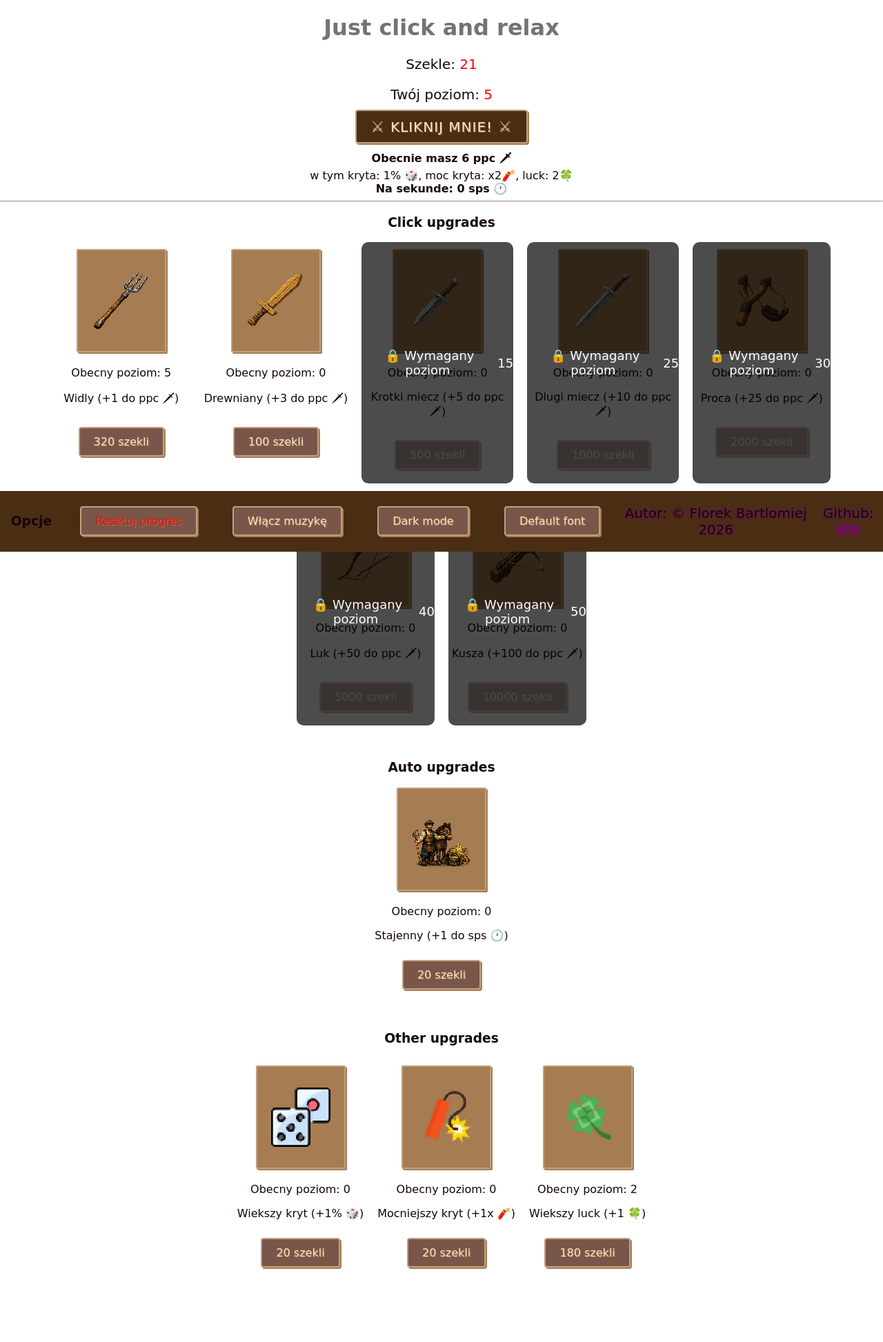
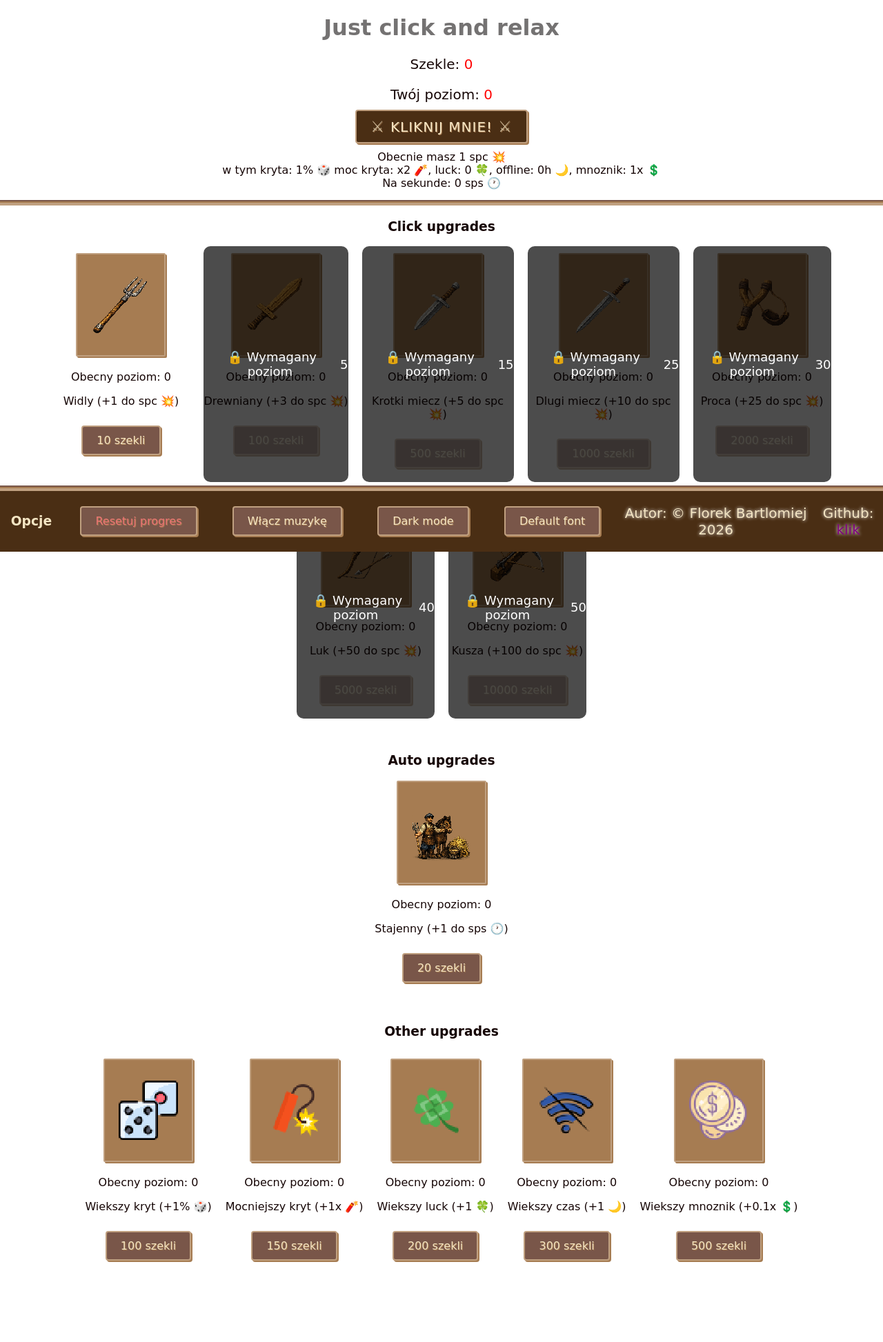
Before and after one commit to florroo/medieval_clicker, a Django app: page / in a window 1280 px wide. Shown: the whole page at 69% size. After the commit the page ends 1830 px from the top, so only its background shows below. Run offline with Django 5.2, Linux system fonts and the light colour scheme; data comes from the database, SQL or seed files in the repository; some web fonts are replaced.

Commit message:
adjustments

```diff
--- a/game/static/game/script.js
+++ b/game/static/game/script.js
@@ -256,6 +256,18 @@ function resetGame() {
         document.getElementById('points_per_second').innerText = data.points_per_second;
         document.getElementById('crit_multiplier').innerText = data.crit_multiplier;
         document.getElementById('crit_chance').innerText = data.crit_chance;
+        document.getElementById('luck').innerText = data.luck;
+        document.getElementById('time_offline').innerText = data.time_offline;
+        document.getElementById('shekel_multiplier').innerText = data.shekel_multiplier;
+
+        document.getElementById('upgrade_time_offline_cost').innerText = data.upgrade_time_offline_cost;
+        document.getElementById('upgrade_time_offline_level').innerText = data.upgrade_time_offline_level;
+
+        document.getElementById('upgrade_shekel_multiplier_cost').innerText = data.upgrade_shekel_multiplier_cost;
+        document.getElementById('upgrade_shekel_multiplier_level').innerText = data.upgrade_shekel_multiplier_level;
+
+        document.getElementById('upgrade_luck_cost').innerText = data.upgrade_luck_cost;
+        document.getElementById('upgrade_luck_level').innerText = data.upgrade_luck_level;
 
         // crit system
         document.getElementById('crit_chance_upgrade_cost').innerText = data.crit_chance_upgrade_cost;
@@ -454,6 +466,54 @@ function buyLuckUpgrade() {
     });
 }
 
+
+function buyTimeOfflineUpgrade() {
+    fetch('/buy-time-offline/', {
+        method: 'POST',
+        headers: {
+            'X-CSRFToken': getCookie('csrftoken'),
+            'Content-Type': 'application/json'
+        }
+    })
+    .then(res => res.json())
+    .then(data => {
+        document.getElementById('points').innerText = data.points;
+        document.getElementById('time_offline').innerText = data.time_offline;
+        document.getElementById('upgrade_time_offline_level').innerText = data.upgrade_time_offline_level;
+        document.getElementById('upgrade_time_offline_cost').innerText = data.upgrade_time_offline_cost;
+
+        updateTitle(data.points);
+
+        const upgradeSound = document.getElementById("upgrade_sound");
+        upgradeSound.currentTime = 0;
+        upgradeSound.play().catch(err => console.log(err));
+    });
+}
+
+
+function buyShekelMultiplierUpgrade() {
+    fetch('/buy-shekel-multiplier/', {
+        method: 'POST',
+        headers: {
+            'X-CSRFToken': getCookie('csrftoken'),
+            'Content-Type': 'application/json'
+        }
+    })
+    .then(res => res.json())
+    .then(data => {
+        document.getElementById('points').innerText = data.points;
+        document.getElementById('shekel_multiplier').innerText = data.shekel_multiplier;
+        document.getElementById('upgrade_shekel_multiplier_level').innerText = data.upgrade_shekel_multiplier_level;
+        document.getElementById('upgrade_shekel_multiplier_cost').innerText = data.upgrade_shekel_multiplier_cost;
+
+        updateTitle(data.points);
+
+        const upgradeSound = document.getElementById("upgrade_sound");
+        upgradeSound.currentTime = 0;
+        upgradeSound.play().catch(err => console.log(err));
+    });
+}
+
 setInterval(() => {
     const points_per_second = parseInt(document.getElementById("points_per_second").innerText);
     const pointsEl = document.getElementById("points");
--- a/game/static/game/style.css
+++ b/game/static/game/style.css
@@ -10,10 +10,6 @@ body {
 }
 
 .name, .github {
-    text-shadow: 0 0 5px purple;
-}
-
-body.dark .name, body.dark .github {
     text-shadow: 0 0 5px white;
 }
 
@@ -21,6 +17,50 @@ body.dark ::-webkit-scrollbar-track {
     background: #000;
 }
 
+
+.tooltip {
+    position: relative;
+    cursor: help;
+}
+
+
+.tooltip-text {
+    visibility: hidden;
+    opacity: 0;
+
+    position: absolute;
+    bottom: 130%;
+    left: 50%;
+    transform: translateX(-50%);
+
+    min-width: 220px;
+    padding: 8px 12px;
+
+    background: #ffffff;
+    color: #000000;
+
+    border: 2px solid #c0a080;
+    border-radius: 5px;
+
+    font-size: 20px;
+    text-align: center;
+
+    transition: opacity 0.2s;
+    z-index: 1000;
+}
+
+
+.tooltip:hover .tooltip-text {
+    visibility: visible;
+    opacity: 1;
+}
+
+.break {
+    padding-top: 20px;
+    border-top: 4px solid #c0a080;
+    box-shadow: 0 -2px 0 #a67c52,
+                0 -4px 0 #795649;
+}
 
 .click_upgrades {
     display: flex;
@@ -64,12 +104,14 @@ body.dark {
 }
 
 .main_btn {
+    position: sticky;
+    top: 10px;
+    z-index: 50;
     font-size: 20px;
     background-color: #4a2e14;
     letter-spacing: 1px;
     text-transform: uppercase;
 }
-
 
 .main_btn::before {
     content: '⚔'; margin-right: 8px; font-size: 22px; opacity: 0.75;
@@ -112,7 +154,7 @@ h1 {
 
 
 .reset_btn {
-    color: red;
+    color: rgb(236, 115, 115);
 }
 
 .options {
@@ -122,6 +164,13 @@ h1 {
     width: 100%;
     z-index: 100;
     background-color: #4a2e14;
+    border-top: 4px solid #c0a080;
+    box-shadow: 0 -2px 0 #a67c52,
+                0 -4px 0 #795649;
+}
+
+.options h3, .options p {
+    color: #f4e5c3;
 }
 
 .buttons {
--- a/game/templates/game/click.html
+++ b/game/templates/game/click.html
@@ -15,30 +15,72 @@
 <body>
     <h1>Just click and relax</h1>
 
+    <p class="points_info">Szekle: <span id="points">{{ player.points }}</span></p>
+    <p class="points_info">Twój poziom: <span id="player_level">{{ player.player_level }}</span></p>
+
+    <button onclick="sendClick(event)" class="main_btn">Kliknij mnie!</button>
+
     <div class="main">
-        <p class="points_info">Szekle: <span id="points">{{ player.points }}</span></p>
-        <p class="points_info">Twój poziom: <span id="player_level">{{ player.player_level }}</span></p>
-        <button onclick="sendClick(event)" class="main_btn">Kliknij mnie!</button> <BR>
+        Obecnie masz <span id="points_per_click">{{ player.points_per_click }}</span> spc
+                <span class="tooltip">💥
+                    <span class="tooltip-text">
+                        Twoja moc uderzenia
+                    </span>
+                </span>
+                <BR>
 
-        <b> Obecnie masz <span id="points_per_click">{{ player.points_per_click }}</span> ppc 🗡</b> <BR>
-            w tym kryta: <span id="crit_chance">{{ player.crit_chance }}</span>% 🎲,
-            moc kryta: x<span id="crit_multiplier">{{ player.crit_multiplier }}</span>🧨,
-            luck: <span id="luck">{{ player.luck }}</span>🍀<BR>
-        <B>Na sekunde: <span id="points_per_second">{{ player.points_per_second }}</span> sps 🕐</B>
+        w tym kryta: <span id="crit_chance">{{ player.crit_chance }}</span>%
+            <span class="tooltip">🎲
+                <span class="tooltip-text">
+                    Szansa na trafienie krytyczne.
+                </span>
+            </span>
+
+        moc kryta: x<span id="crit_multiplier">{{ player.crit_multiplier }}</span>
+            <span class="tooltip">🧨,
+                <span class="tooltip-text">
+                    Moc krytyka
+                </span>
+            </span>
+
+        luck: <span id="luck">{{ player.luck }}</span>
+            <span class="tooltip">🍀,
+                <span class="tooltip-text">
+                    Twoje szczescie
+                </span>
+            </span>
+
+        offline: <span id="time_offline">{{ player.time_offline }}</span>h
+            <span class="tooltip">🌙,
+                <span class="tooltip-text">
+                    Czas przez ktory bedziesz zbieral szekle
+                </span>
+            </span>
+
+        mnoznik: <span id="shekel_multiplier">{{ player.shekel_multiplier }}</span>x
+            <span class="tooltip">💲
+                <span class="tooltip-text">
+                    Mnoznik szekli ktore otrzymujesz
+                </span>
+            </span>
+        <BR>
+
+        Na sekunde: <span id="points_per_second">{{ player.points_per_second }}</span> sps
+            <span class="tooltip">🕐
+                <span class="tooltip-text">
+                    Szekle na sekunde
+                </span>
+            </span>
     </div>
 
-
-    <hr>
-
-
-    <h3>Click upgrades</h3>
+    <h3 class="break">Click upgrades</h3>
     <div class="upgrades">
         <div class="click_upgrades">
             <div class="click_fork_upgrade upgrade-block" data-required-player-level="0">
                 <img src="{% static 'game/images/fork.png' %}" class="weapon-image">
 
                 <p>Obecny poziom: <span id="upgrade_level">{{ player.upgrade_level }}</span></p>
-                <p>Widly (+1 do ppc 🗡)</p>
+                <p>Widly (+1 do spc 💥)</p>
 
                 <button onclick="buyUpgrade()"><span id="cost">{{ player.upgrade_cost }}</span> szekli</button>
             </div>
@@ -47,7 +89,7 @@
                 <img src="{% static 'game/images/wooden_sword.png' %}" class="weapon-image">
 
                 <p>Obecny poziom: <span id="upgrade_wooden_sword_level">{{ player.upgrade_wooden_sword_level }}</span></p>
-                <p>Drewniany (+3 do ppc 🗡)</p>
+                <p>Drewniany (+3 do spc 💥)</p>
 
                 <button onclick="buyWoodenSwordUpgrade()"><span id="upgrade_wooden_sword_cost">{{ player.upgrade_wooden_sword_cost }}</span> szekli</button>
 
@@ -58,7 +100,7 @@
                 <img src="{% static 'game/images/short_sword.png' %}" class="weapon-image">
 
                 <p>Obecny poziom: <span id="upgrade_short_sword_level">{{ player.upgrade_short_sword_level }}</span></p>
-                <p>Krotki miecz (+5 do ppc 🗡)</p>
+                <p>Krotki miecz (+5 do spc 💥)</p>
 
                 <button onclick="buyShortSwordUpgrade()"><span id="upgrade_short_sword_cost">{{ player.upgrade_short_sword_cost }}</span> szekli</button>
 
@@ -69,7 +111,7 @@
                 <img src="{% static 'game/images/long_sword.png' %}" class="weapon-image">
 
                 <p>Obecny poziom: <span id="upgrade_long_sword_level">{{ player.upgrade_long_sword_level }}</span></p>
-                <p>Dlugi miecz (+10 do ppc 🗡)</p>
+                <p>Dlugi miecz (+10 do spc 💥)</p>
 
                 <button onclick="buyLongSwordUpgrade()"><span id="upgrade_long_sword_cost">{{ player.upgrade_long_sword_cost }} </span> szekli</button>
 
@@ -80,7 +122,7 @@
                 <img src="{% static 'game/images/slingshot.png' %}" class="weapon-image">
 
                 <p>Obecny poziom: <span id="upgrade_slingshot_level">{{ player.upgrade_slingshot_level }}</span></p>
-                <p>Proca (+25 do ppc 🗡)</p>
+                <p>Proca (+25 do spc 💥)</p>
 
                 <button onclick="buySlingshotUpgrade()"><span id="upgrade_slingshot_cost">{{ player.upgrade_slingshot_cost }} </span> szekli</button>
 
@@ -91,7 +133,7 @@
                 <img src="{% static 'game/images/bow.png' %}" class="weapon-image">
 
                 <p>Obecny poziom: <span id="upgrade_bow_level">{{ player.upgrade_bow_level }}</span></p>
-                <p>Luk (+50 do ppc 🗡)</p>
+                <p>Luk (+50 do spc 💥)</p>
 
                 <button onclick="buyBowUpgrade()"><span id="upgrade_bow_cost">{{ player.upgrade_bow_cost }}</span> szekli</button>
 
@@ -102,7 +144,7 @@
                 <img src="{% static 'game/images/crossbow.png' %}" class="weapon-image">
 
                 <p>Obecny poziom: <span id="upgrade_crossbow_level">{{ player.upgrade_crossbow_level }}</span></p>
-                <p>Kusza (+100 do ppc 🗡)</p>
+                <p>Kusza (+100 do spc 💥)</p>
 
                 <button onclick="buyCrossbowUpgrade()"><span id="upgrade_crossbow_cost">{{ player.upgrade_crossbow_cost }} </span> szekli</button>
 
@@ -154,6 +196,24 @@
 
                 <button onclick="buyLuckUpgrade()"><span id="upgrade_luck_cost">{{ player.upgrade_luck_cost }} </span> szekli</button>
             </div>
+
+            <div class="time_offline_upgrade crit-block">
+                <img src="{% static 'game/images/offline.png' %}" class="weapon-image">
+
+                <p>Obecny poziom: <span id="upgrade_time_offline_level">{{ player.upgrade_time_offline_level }}</span></p>
+                <p>Wiekszy czas (+1 🌙)</p>
+
+                <button onclick="buyTimeOfflineUpgrade()"><span id="upgrade_time_offline_cost">{{ player.upgrade_time_offline_cost }} </span> szekli</button>
+            </div>
+
+            <div class="shekel_multiplier_upgrade crit-block">
+                <img src="{% static 'game/images/shekel_multiplier.png' %}" class="weapon-image">
+
+                <p>Obecny poziom: <span id="upgrade_shekel_multiplier_level">{{ player.upgrade_shekel_multiplier_level }}</span></p>
+                <p>Wiekszy mnoznik (+0.1x 💲)</p>
+
+                <button onclick="buyShekelMultiplierUpgrade()"><span id="upgrade_shekel_multiplier_cost">{{ player.upgrade_shekel_multiplier_cost }} </span> szekli</button>
+            </div>
         </div>
     </div>
 
--- a/game/urls.py
+++ b/game/urls.py
@@ -16,6 +16,8 @@ urlpatterns = [
     path('buy-crit-chance/', views.buy_crit_chance_upgrade, name='buy_crit_chance_upgrade'),
     path('buy-crit-multiplier/', views.buy_crit_multiplier_upgrade, name='buy_crit_multiplier_upgrade'),
     path('buy-luck/', views.buy_luck_upgrade, name='buy_luck_upgrade'),
+    path('buy-time-offline/', views.buy_time_offline_upgrade, name='buy_time_offline_upgrade'),
+    path('buy-shekel-multiplier/', views.buy_shekel_multiplier_upgrade, name='buy_shekel_multiplier_upgrade'),
 
     # path('boss-hit/', views.boss_hit, name='boss_hit'),
 ]
--- a/game/views.py
+++ b/game/views.py
@@ -75,42 +75,45 @@ def reset_game(request):
         player.points_per_click = 1
         player.upgrade_cost = 10
         player.upgrade_level = 0
+
         player.luck = 0
         player.upgrade_luck_level = 0
-        player.upgrade_luck_cost = 20
+        player.upgrade_luck_cost = 200
+
+        player.time_offline = 0
+        player.upgrade_time_offline_cost = 300
+        player.upgrade_time_offline_level = 0
+
+        player.shekel_multiplier = 1
+        player.upgrade_shekel_multiplier_level = 0
+        player.upgrade_shekel_multiplier_cost = 500
 
         # weapons
-        player.wooden_sword_per_click = 3
         player.upgrade_wooden_sword_cost = 100
         player.upgrade_wooden_sword_level = 0
 
-        player.short_sword_per_click = 5
         player.upgrade_short_sword_cost = 500
         player.upgrade_short_sword_level = 0
 
-        player.long_sword_per_click = 10
         player.upgrade_long_sword_cost = 1000
         player.upgrade_long_sword_level = 0
 
-        player.slingshot_per_click = 20
         player.upgrade_slingshot_cost = 2000
         player.upgrade_slingshot_level = 0
 
-        player.bow_per_click = 50
         player.upgrade_bow_cost = 5000
         player.upgrade_bow_level = 0
 
-        player.crossbow_per_click = 100
         player.upgrade_crossbow_cost = 10000
         player.upgrade_crossbow_level = 0
 
         # crit system
         player.crit_chance = 1
-        player.crit_chance_upgrade_cost = 20
+        player.crit_chance_upgrade_cost = 100
         player.upgrade_crit_chance_level = 0
 
         player.crit_multiplier = 2
-        player.crit_multiplier_upgrade_cost = 20
+        player.crit_multiplier_upgrade_cost = 150
         player.upgrade_crit_multiplier_level = 0
 
         # auto click
@@ -131,27 +134,29 @@ def reset_game(request):
             'upgrade_luck_level': player.upgrade_luck_level,
             'upgrade_luck_cost': player.upgrade_luck_cost,
 
-            'wooden_sword_per_click': player.wooden_sword_per_click,
+            'shekel_multiplier': player.shekel_multiplier,
+            'upgrade_shekel_multiplier_cost': player.upgrade_shekel_multiplier_cost,
+            'upgrade_shekel_multiplier_level': player.upgrade_shekel_multiplier_level,
+
+            'time_offline': player.time_offline,
+            'upgrade_time_offline_cost': player.upgrade_time_offline_cost,
+            'upgrade_time_offline_level': player.upgrade_time_offline_level,
+
             'upgrade_wooden_sword_cost': player.upgrade_wooden_sword_cost,
             'upgrade_wooden_sword_level': player.upgrade_wooden_sword_level,
 
-            'short_sword_per_click': player.short_sword_per_click,
             'upgrade_short_sword_cost': player.upgrade_short_sword_cost,
             'upgrade_short_sword_level': player.upgrade_short_sword_level,
 
-            'long_sword_per_click': player.long_sword_per_click,
             'upgrade_long_sword_cost': player.upgrade_long_sword_cost,
             'upgrade_long_sword_level': player.upgrade_long_sword_level,
 
-            'slingshot_per_click': player.slingshot_per_click,
             'upgrade_slingshot_cost': player.upgrade_slingshot_cost,
             'upgrade_slingshot_level': player.upgrade_slingshot_level,
 
-            'bow_per_click': player.bow_per_click,
             'upgrade_bow_cost': player.upgrade_bow_cost,
             'upgrade_bow_level': player.upgrade_bow_level,
 
-            'crossbow_per_click': player.crossbow_per_click,
             'upgrade_crossbow_cost': player.upgrade_crossbow_cost,
             'upgrade_crossbow_level': player.upgrade_crossbow_level,
 
@@ -200,7 +205,7 @@ def buy_crit_chance_upgrade(request):
         if player.points >= player.crit_chance_upgrade_cost:
             player.points -= player.crit_chance_upgrade_cost
             player.upgrade_crit_chance_level += 1
-            player.crit_chance += 1  # +1%
+            player.crit_chance += 1
             player.crit_chance_upgrade_cost *= 2
             player.save()
 
@@ -220,7 +225,7 @@ def buy_crit_multiplier_upgrade(request):
             player.points -= player.crit_multiplier_upgrade_cost
             player.upgrade_crit_multiplier_level += 1
             player.crit_multiplier += 1
-            player.crit_multiplier_upgrade_cost *= 2
+            player.crit_multiplier_upgrade_cost *= 3
             player.save()
 
         return JsonResponse({
@@ -387,3 +392,41 @@ def buy_luck_upgrade(request):
             'upgrade_luck_level': player.upgrade_luck_level,
             'upgrade_luck_cost': player.upgrade_luck_cost
         })
+
+
+def buy_time_offline_upgrade(request):
+    if request.method == "POST":
+        player = Player.objects.first()
+
+        if player.points >= player.upgrade_time_offline_cost:
+            player.points -= player.upgrade_time_offline_cost
+            player.upgrade_time_offline_level += 1
+            player.time_offline += 1
+            player.upgrade_time_offline_cost *= 3
+            player.save()
+
+        return JsonResponse({
+            'points': player.points,
+            'time_offline': player.time_offline,
+            'upgrade_time_offline_level': player.upgrade_time_offline_level,
+            'upgrade_time_offline_cost': player.upgrade_time_offline_cost
+        })
+
+
+def buy_shekel_multiplier_upgrade(request):
+    if request.method == "POST":
+        player = Player.objects.first()
+
+        if player.points >= player.upgrade_shekel_multiplier_cost:
+            player.points -= player.upgrade_shekel_multiplier_cost
+            player.upgrade_shekel_multiplier_level += 1
+            player.shekel_multiplier += 0.1
+            player.upgrade_shekel_multiplier_cost *= 3
+            player.save()
+
+        return JsonResponse({
+            'points': player.points,
+            'shekel_multiplier': player.shekel_multiplier,
+            'upgrade_shekel_multiplier_level': player.upgrade_shekel_multiplier_level,
+            'upgrade_shekel_multiplier_cost': player.upgrade_shekel_multiplier_cost
+        })
```
Also changed, not shown: game/models.py (+33 -4 lines), db.sqlite3, game/migrations/0013_monster_remove_boss_boss_active_boss_boss_max_hp_and_more.py (added), game/migrations/0014_player_shekel_multiplier_and_more.py (added), game/migrations/0015_alter_player_upgrade_shekel_multiplier_cost_and_more.py (added), game/migrations/0016_alter_player_crit_chance_upgrade_cost_and_more.py (added), game/static/game/images/cavalry.png (added), game/static/game/images/jester.png (added), game/static/game/images/knight.png (added), game/static/game/images/maid.png (added), game/static/game/images/offline.png (added), game/static/game/images/peasant.png (added), game/static/game/images/shekel_multiplier.png (added).
